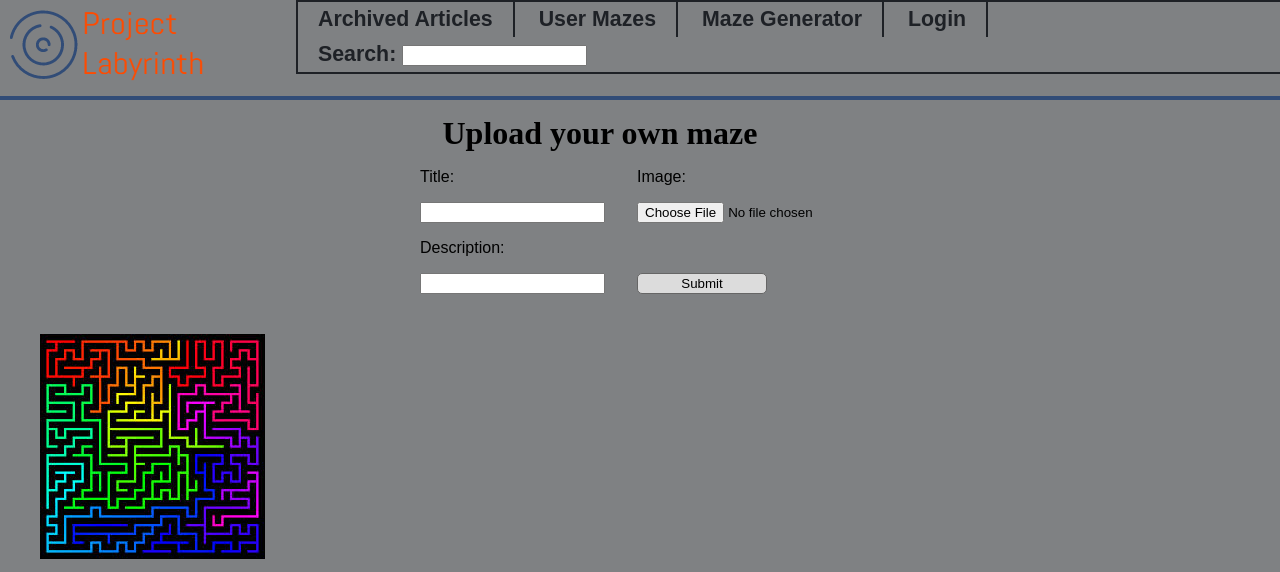
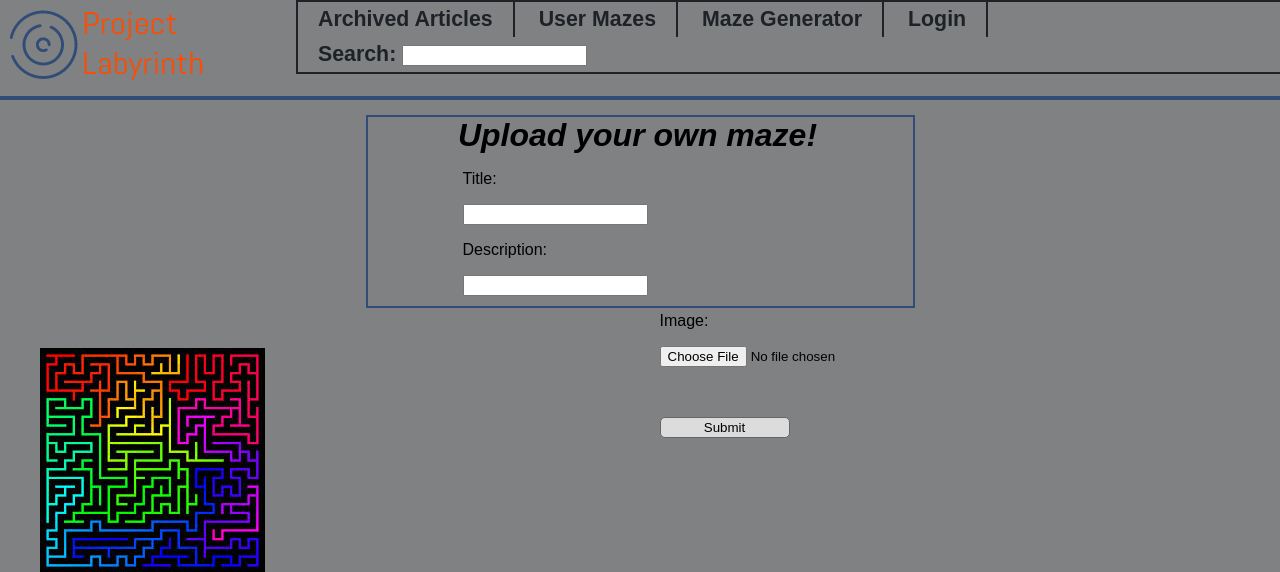
Before and after one commit to knispeja/ProjectLabyrinth, a web app: file public/userMazes.html in a window 1280 px wide. Shown: the top 572 px of the page. Run offline with its HTML, style and script files only (its server is not run), Linux system fonts and the light colour scheme.

Commit message:
better formatting

```diff
--- a/public/css/userMazes.css
+++ b/public/css/userMazes.css
@@ -14,8 +14,11 @@ ul {
 }
 
 h1 {
-    margin: 0px 80px 0px 0px;
+    margin: 0px 70px 0px 0px;
     text-align: center;
+    font-family: 'Arial Narrow Bold', sans-serif;
+    font-style: italic;
+
 }
 
 .label {
@@ -50,10 +53,13 @@ h1 {
 }
 
 #uploadBox {
-    width: 500px;
+    width: 480px;
     vertical-align: top;
     margin-left: auto;
     margin-right: auto;
+    padding-bottom: 10px;
+    padding-left: 65px;
+    border: 2px solid #314c77;
 }
 
 .mazeEntry {
--- a/public/userMazes.html
+++ b/public/userMazes.html
@@ -11,7 +11,7 @@
 <body>
 	<script src="js/template.js"></script>
 	<div id="uploadBox">
-		<h1>Upload your own maze</h1>
+		<h1>Upload your own maze!</h1>
 		<form>
 			<span id="leftInput">
 				<p class="label">Title: </p><input class="in" type="text" id="mazeTitle" value="" >
```
